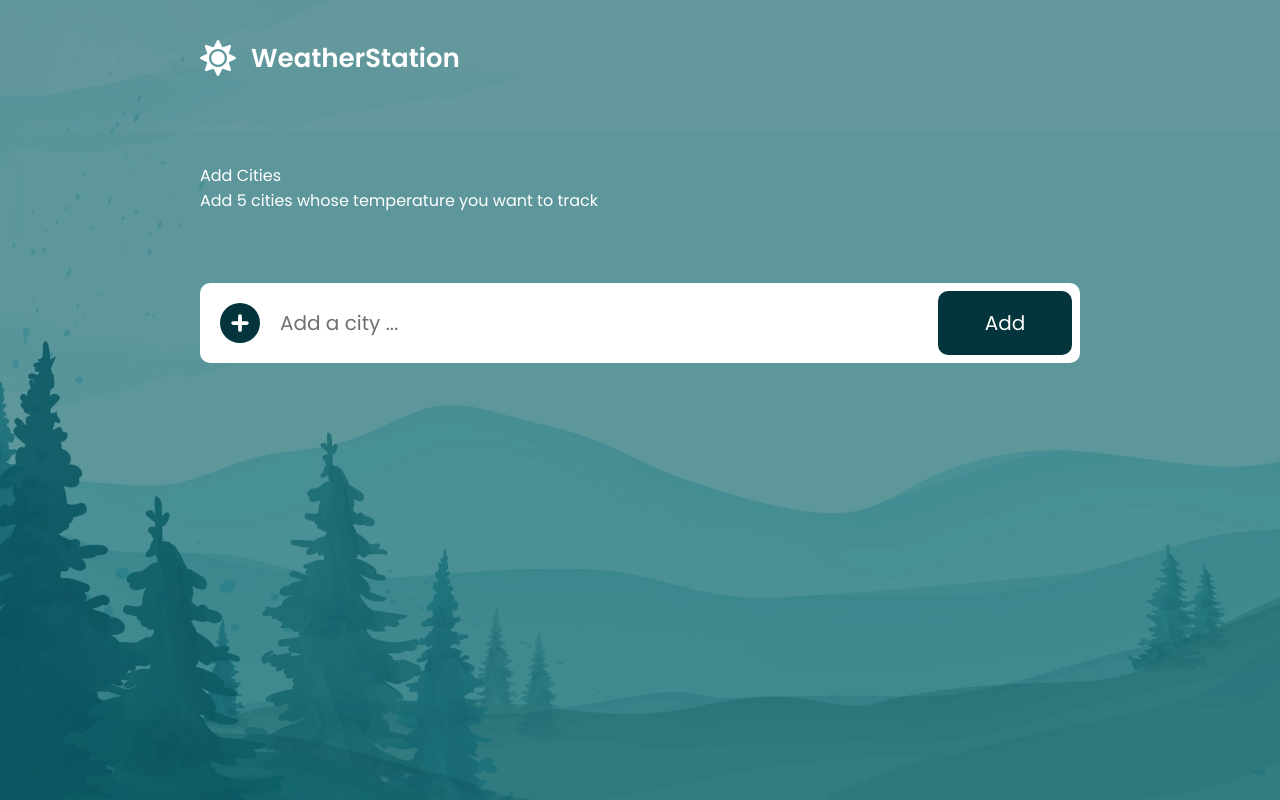
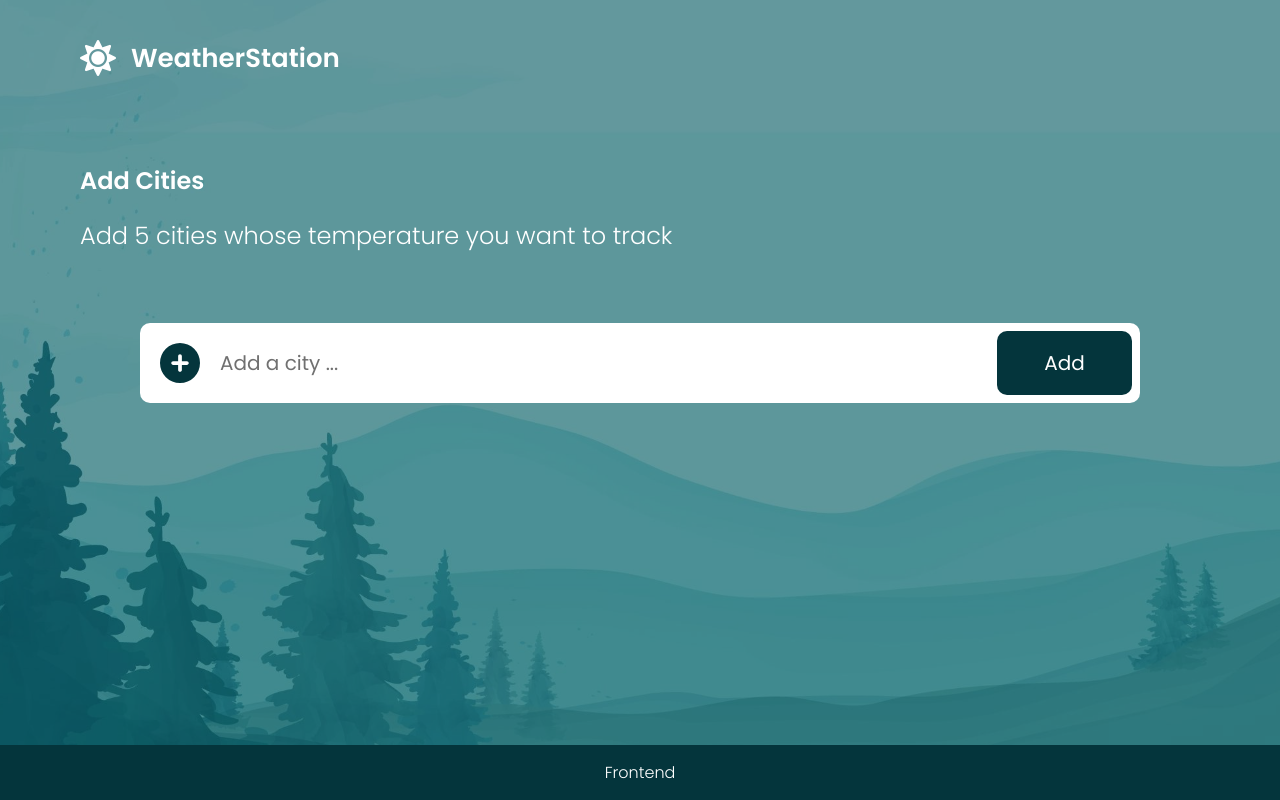
Before and after one commit to andrijanicam/weather-app, a Vue app: page / in a window 1280 px wide. Built offline with nearby package versions, Linux system fonts and the light colour scheme.

Commit message:
add css for home page

```diff
--- a/src/App.vue
+++ b/src/App.vue
@@ -1,4 +1,6 @@
 <template>
+
+  <div class="container content">
     <header>
       <div class="logo">
         <router-link :to="{ name: 'Home'}"> <img alt="weather-logo" src="./assets/images/logo.png"> </router-link>
@@ -6,8 +8,13 @@
     </header>
 
     <router-view/>
+  </div>
 
-  <footer> </footer>
+  <footer>
+    <div class="container">
+      <div> Frontend </div>
+    </div>
+  </footer>
 </template>
 
 
--- a/src/assets/css/base/_base.scss
+++ b/src/assets/css/base/_base.scss
@@ -18,7 +18,16 @@ body {
 .logo {
   display: inline-block;
   a {
-    padding: 40px 0 80px;
+    padding: 20px 0 40px;
+
+    @include mixins.md {
+      padding: 50px 0 80px;
+    }
+
+    @include mixins.lg {
+      padding: 40px 0 80px;
+    }
+
     display: inline-block;
 
       img {
@@ -28,7 +37,7 @@ body {
 
 }
 
-#app {
+.container {
   padding: 0 20px;
 
   @include mixins.md {
@@ -37,14 +46,21 @@ body {
     }
   }
 
-  @include mixins.xl {
+  @include mixins.xl-1600 {
     & {
         padding: 0 200px;
     }
   }
-
 }
 
+.content {
+
+  min-height: calc(100vh - 85px);
+
+  @include mixins.md {
+    min-height: calc(100vh - 99px);
+  }
+}
 
 a {
   &:link, &:visited, &:hover {
@@ -91,6 +107,17 @@ ul {
   list-style-type: none;
 }
 
-.flex {
-  display: flex;
+footer {
+  background-color: variables.$dark-green;
+  font-size: 14px;
+  margin-top: 44px;
+  padding: 10px 0;
+  text-align: center;
+  font-weight: 300;
+
+  @include mixins.md {
+    font-size: 16px;
+    padding: 15px 0;
+  }
+
 }
--- a/src/assets/css/base/_mixins.scss
+++ b/src/assets/css/base/_mixins.scss
@@ -23,8 +23,11 @@
   }
 }
 
-
-
+@mixin xl-1600 {
+  @media screen and (min-width: 1600px) {
+    @content;
+  }
+}
 
 @mixin position($position, $top: null, $right: null, $bottom: null, $left: null, $z-index: null, $width: null, $height: null) {
   position: $position;
@@ -37,12 +40,12 @@
   height: $height;
 }
 
-@mixin prefix($declarations, $prefixes: ()) {
-  @each $prop, $value in $declarations {
-      #{$prop}: #{$value};
-      -webkit-#{$prop}: #{$value};
-      -moz-#{$prop}: #{$value};
-      -ms-#{$prop}: #{$value};
-      -o-#{$prop}: #{$value};
-  }
-}
+// @mixin prefix($declarations, $prefixes: ()) {
+//   @each $prop, $value in $declarations {
+//       #{$prop}: #{$value};
+//       -webkit-#{$prop}: #{$value};
+//       -moz-#{$prop}: #{$value};
+//       -ms-#{$prop}: #{$value};
+//       -o-#{$prop}: #{$value};
+//   }
+// }
--- a/src/assets/css/base/_variables.scss
+++ b/src/assets/css/base/_variables.scss
@@ -1,7 +1,27 @@
 @font-face {
     font-family: 'Poppins';
     src: local('Poppins'), url('../font/Poppins-Regular.ttf') format('truetype');
-    font-weight: normal;
+    font-weight: 400;
+    font-style: normal;
+}
+@font-face {
+    font-family: 'Poppins';
+    src: local('Poppins'), url('../font/Poppins-Light.ttf') format('truetype');
+    font-weight: 300;
+    font-style: normal;
+}
+
+@font-face {
+    font-family: 'Poppins';
+    src: local('Poppins'), url('../font/Poppins-Medium.ttf') format('truetype');
+    font-weight: 500;
+    font-style: normal;
+}
+
+@font-face {
+    font-family: 'Poppins';
+    src: local('Poppins'), url('../font/Poppins-SemiBold.ttf') format('truetype');
+    font-weight: 600;
     font-style: normal;
 }
 
--- a/src/assets/css/components/_city-cards.scss
+++ b/src/assets/css/components/_city-cards.scss
@@ -5,52 +5,79 @@
 
 .cards {
     display: grid;
-    grid-template-columns: repeat(auto-fill, minmax(185px, 1fr));
-    grid-gap: 15px;
+    grid-template-columns: repeat(2, minmax(0, 1fr));
+    grid-gap: 10px 8px;
     text-align: center;
 
-    @include mixins.sm {
-        grid-gap: 8px;
-        grid-template-columns: repeat(auto-fill, minmax(170px, 1fr));
+    @include mixins.md {
+        grid-gap: 15px;
+        grid-template-columns: repeat(3, minmax(0, 1fr));
     }
     @include mixins.xl {
+        grid-gap: 35px;
+        grid-template-columns: repeat(5, minmax(0, 1fr));
+    }
+    @include mixins.xl-1600{
         grid-gap: 55px;
-        grid-template-columns: repeat(auto-fill, minmax(255px, 1fr));
     }
     &-inner {
         background-color: variables.$white;
         border-radius: 10px;
         padding: 40px;
 
+        @include mixins.sm {
+            padding: 20px 15px 30px;
+        }
+        @include mixins.md {
+            padding: 20px 15px 30px;
+        }
+
         h3 {
             color: variables.$dark-green;
+            font-size: 1.5rem;
 
-            @include mixins.md {
-                font-size: 1.5rem;
-                background-attachment: fixed;
+            @include mixins.sm {
+                font-size: 16px;
             }
         }
-        p:not(:nth-of-type(1)) {
+
+        p {
+            &:not(:nth-of-type(1)) {
                 color: variables.$dark-green;
             }
 
-        p:nth-of-type(1) {
+            &:nth-of-type(1) {
                 color: variables.$brown-gray;
                 padding: 10px 0 30px 0;
+                @include mixins.sm {
+                    padding: 5px 0 10px 0;
+                    font-size: 12px;
                 }
-
-        p:nth-of-type(2) {
+            }
+            &:nth-of-type(2) {
                 font-size: 3rem;
                 font-weight: 600;
+
+                @include mixins.sm {
+                    font-size: 38px;
+                }
+            }
         }
 
         .button {
             @extend button;
-            margin: 40px 0 5px 0;
+            margin: 40px 0 0;
             width: 100%;
             padding: 11px;
             font-size: 1em;
             display: block;
+            font-weight: 500;
+
+            @include mixins.sm {
+                margin: 20px 0 0;
+                font-size: 14px;
+                padding: 3px;
             }
         }
     }
+}
--- a/src/assets/css/pages/_city-page.scss
+++ b/src/assets/css/pages/_city-page.scss
@@ -25,7 +25,6 @@
 
             li:not(:last-of-type) {
                 margin-bottom: 10px;
-
             }
 
             span {
--- a/src/assets/css/pages/_home-page.scss
+++ b/src/assets/css/pages/_home-page.scss
@@ -2,7 +2,30 @@
 @use 'base/_mixins.scss';
 @use 'base/_variables.scss';
 
+.description {
+  p {
 
+    &:nth-of-type(1) {
+      margin-bottom: 10px;
+      font-size: 20px;
+      font-weight: 600;
+
+      @include mixins.md {
+        margin-bottom: 20px;
+      }
+    }
+    &:nth-of-type(2) {
+      font-size: 14px;
+      font-weight: 300;
+    }
+
+    @include mixins.md {
+      &:nth-of-type(n) {
+        font-size: 24px;
+      }
+    }
+  }
+}
 .input-field {
     position: relative;
     width: 100%;
@@ -16,10 +39,9 @@
     }
 
     button {
-			@include mixins.position(absolute, $top: 2px, $right: 2px, $z-index: 1, $width: 100%, $height:calc(100% - 4px) );
+      @include mixins.position(absolute, $top: 2px, $right: 2px, $z-index: 1, $width: 100%, $height:calc(100% - 4px) );
       max-width: 55px;
       font-size: 14px;
-
     }
 
     @include mixins.md {
@@ -32,7 +54,7 @@
         button {
           @include mixins.position(absolute, $top: 8px, $right: 8px, $height:calc(100% - 16px) );
           font-size: 20px;
-          max-width: 134px;
+          max-width: 115px;
         }
       }
     }
@@ -43,23 +65,30 @@
         input {
           height: 80px;
         }
+        button {
+          max-width: 135px;
+        }
       }
     }
 
     &-icon {
-    	@include mixins.position(absolute, $top: 4px, $left: 10px, $z-index: 1);
+      @include mixins.position(absolute, $top: 4px, $left: 10px, $z-index: 1);
       font-size: 22px;
       line-height: 1;
       color: variables.$dark-green;
 
       @include mixins.md {
+        @include mixins.position(absolute, $top: 15px, $left: 20px);
+        font-size: 40px;
+      }
+
+      @include mixins.xl {
         @include mixins.position(absolute, $top: 20px, $left: 20px);
-        font-size: 40px;
       }
     }
 
     .error {
-			@include mixins.position(absolute, $top: 100%, $left: 0, $z-index: 1 );
+      @include mixins.position(absolute, $top: 100%, $left: 0, $z-index: 1 );
       font-size: 12px;
       color: variables.$dark-green;
       font-weight: 600;
--- a/src/views/Home.vue
+++ b/src/views/Home.vue
@@ -1,7 +1,7 @@
 <template>
  <div class="home">
 
-    <div>
+    <div class="description">
       <p> Add Cities </p>
       <p> Add 5 cities whose temperature you want to track </p>
     </div>
```
Also changed, not shown: 1 other file (tests, documents, lock files or other folders). Lines whose indentation alone changed are shown as unchanged.
